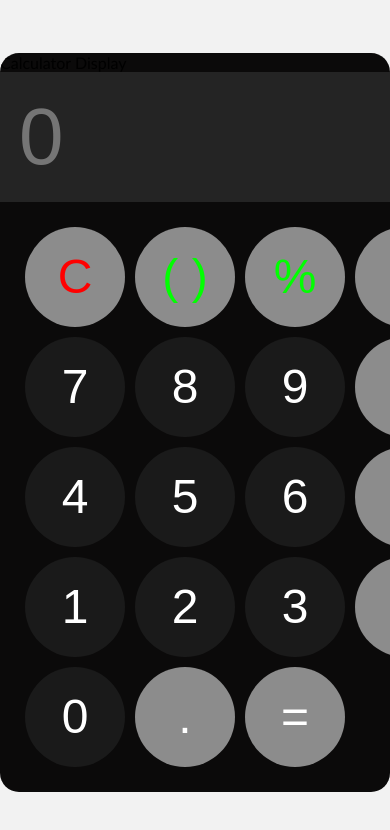
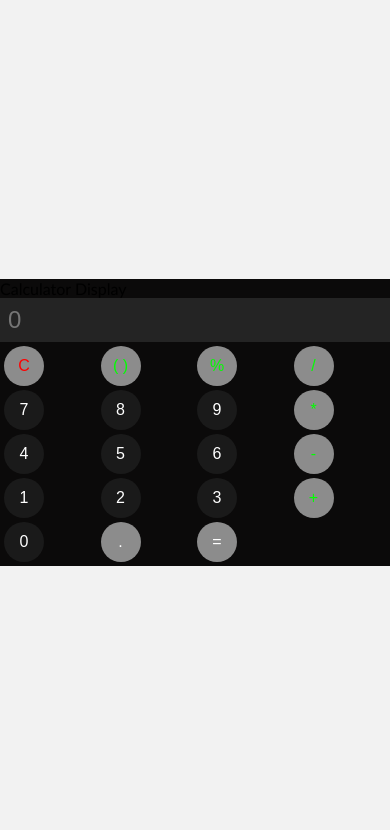
Before and after one commit to Rushikesh1911/Calculator, a plain HTML site: page index.html in a window 390 px wide. Drawn offline with Linux system fonts and the light colour scheme.

Commit message:
made some changes

```diff
--- a/style.css
+++ b/style.css
@@ -76,3 +76,41 @@ button:active {
 .operatorBtn:active {
     background: hsl(0, 0%, 75%);
 }
+
+@media (max-width: 600px) {
+    #calculator {
+        max-width: 100vw;
+        border-radius: 0;
+    }
+    #display {
+        font-size: 2.5rem;
+        padding: 12px;
+    }
+    #keys {
+        gap: 6px;
+        padding: 10px;
+    }
+    button {
+        width: 60px;
+        height: 60px;
+        font-size: 1.5rem;
+        border-radius: 30px;
+    }
+}
+
+@media (max-width: 400px) {
+    #display {
+        font-size: 1.5rem;
+        padding: 8px;
+    }
+    button {
+        width: 40px;
+        height: 40px;
+        font-size: 1rem;
+        border-radius: 20px;
+    }
+    #keys {
+        gap: 4px;
+        padding: 4px;
+    }
+}
```
